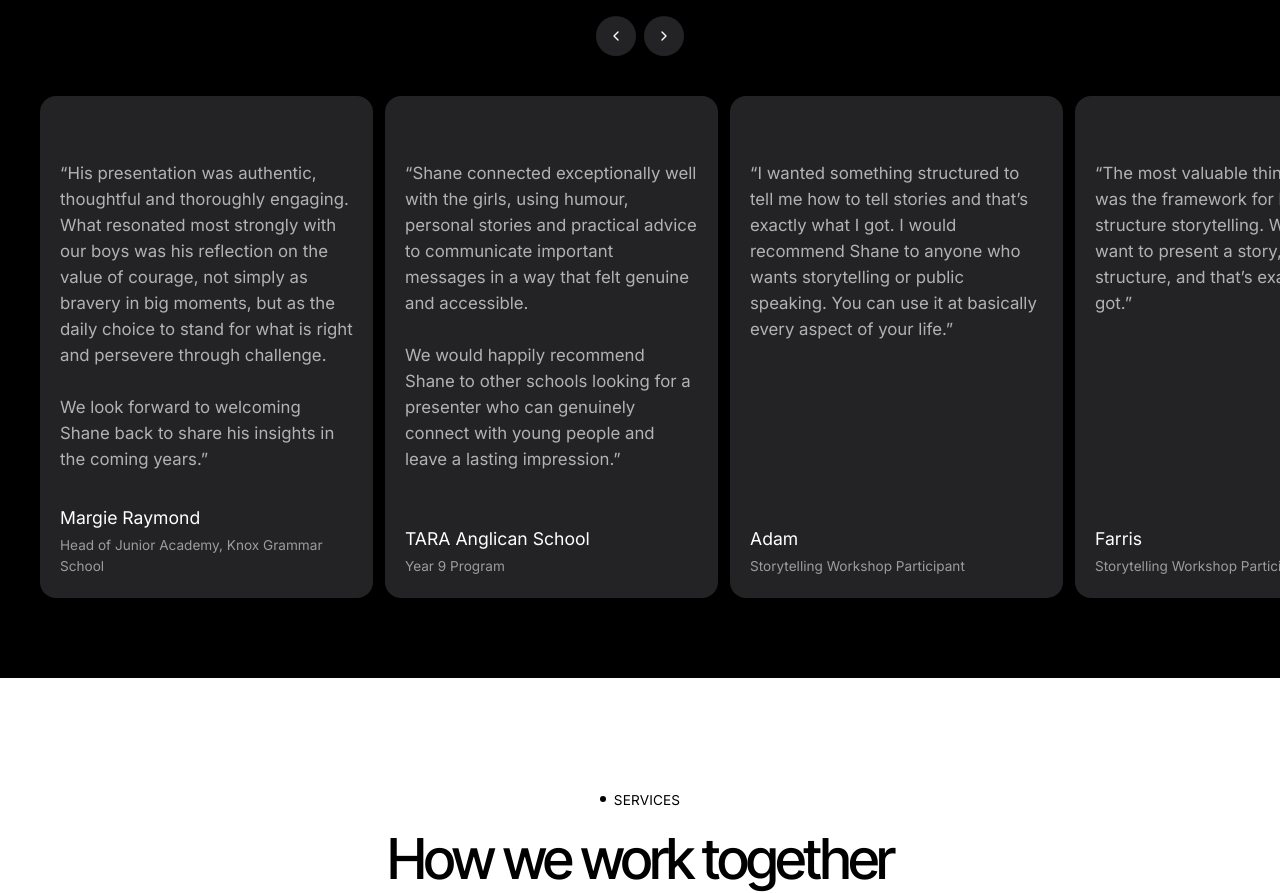
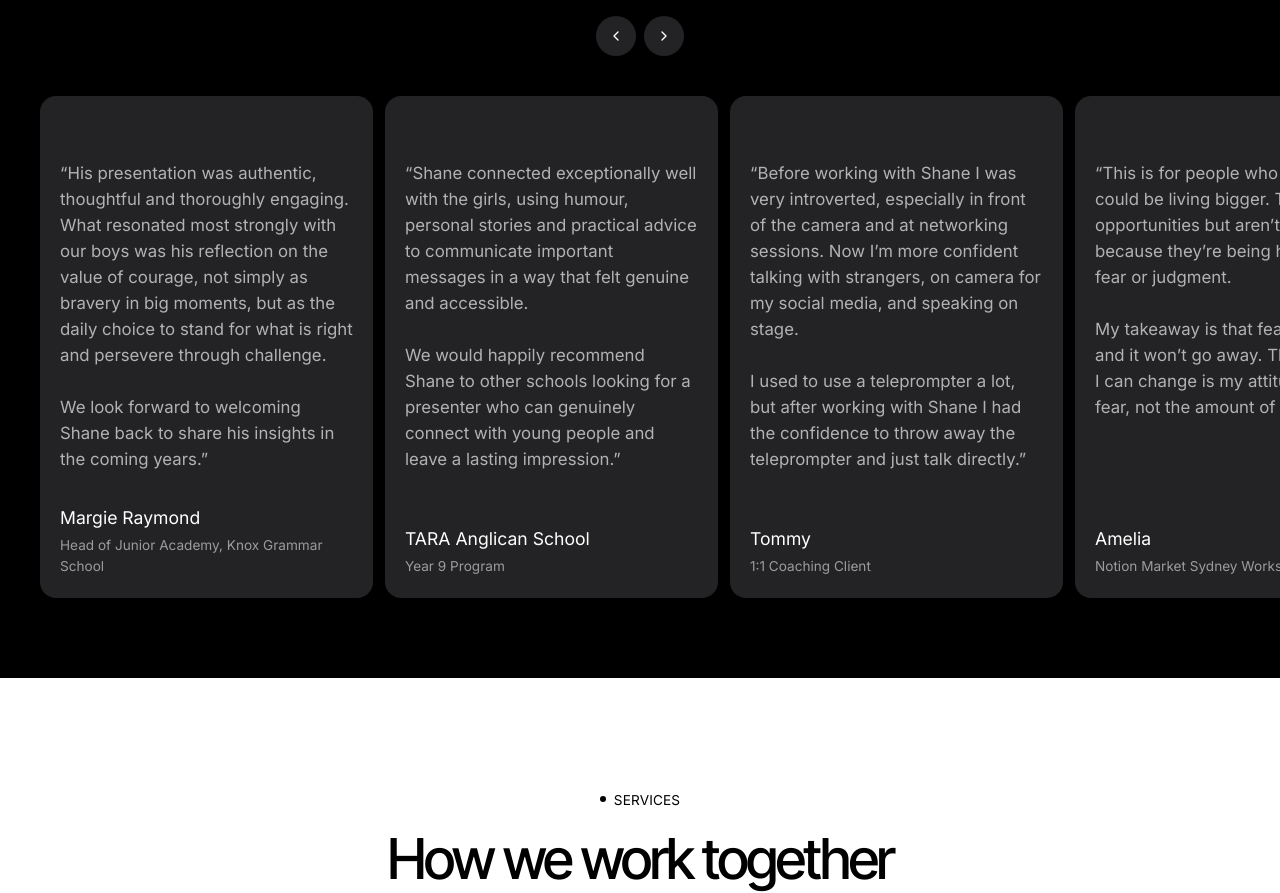
Before and after one commit to shanexyeah/shaneting-website, a Next.js app: page / in a window 1280 px wide. Shown: the part 2125-3018 px from the top of the page. Built offline with nearby package versions, Linux system fonts and the light colour scheme.

Commit message:
Add testimonials from Tommy, Amelia, Amanda, Nick and Na'ama
Quotes transcribed from the testimonial videos, lightly tidied.

Co-Authored-By: Claude Opus 5.5 <noreply@anthropic.com>

```diff
--- a/app/components/TestimonialsSection.jsx
+++ b/app/components/TestimonialsSection.jsx
@@ -10,6 +10,31 @@ const TESTIMONIALS = [
     quote: 'Shane connected exceptionally well with the girls, using humour, personal stories and practical advice to communicate important messages in a way that felt genuine and accessible.\n\nWe would happily recommend Shane to other schools looking for a presenter who can genuinely connect with young people and leave a lasting impression.',
     name: 'TARA Anglican School',
     role: 'Year 9 Program',
+  },
+  {
+    quote: 'Before working with Shane I was very introverted, especially in front of the camera and at networking sessions. Now I’m more confident talking with strangers, on camera for my social media, and speaking on stage.\n\nI used to use a teleprompter a lot, but after working with Shane I had the confidence to throw away the teleprompter and just talk directly.',
+    name: 'Tommy',
+    role: '1:1 Coaching Client',
+  },
+  {
+    quote: 'This is for people who know they could be living bigger. They see opportunities but aren’t taking them, because they’re being held back by fear or judgment.\n\nMy takeaway is that fear is natural and it won’t go away. The only thing I can change is my attitude to the fear, not the amount of fear.',
+    name: 'Amelia',
+    role: 'Notion Market Sydney Workshop Attendee',
+  },
+  {
+    quote: 'The biggest takeaway is that great storytelling isn’t about being impressive. It’s about making people feel and see themselves in it. That completely changed how I think about connecting with people.',
+    name: 'Amanda',
+    role: 'Storytelling Workshop Participant',
+  },
+  {
+    quote: 'I learned that I actually already have a lot of the skills. Sometimes it’s just a matter of pushing yourself out of your comfort zone, being willing to look stupid, and being willing to take up space in a conversation to actually tell your story.',
+    name: 'Nick',
+    role: 'Storytelling Workshop Participant',
+  },
+  {
+    quote: 'It was really good, very interesting. My biggest takeaway was probably not to have a plan B.',
+    name: 'Na’ama',
+    role: 'Notion Market Sydney Workshop Attendee',
   },
   {
     quote: 'I wanted something structured to tell me how to tell stories and that’s exactly what I got. I would recommend Shane to anyone who wants storytelling or public speaking. You can use it at basically every aspect of your life.',
```
